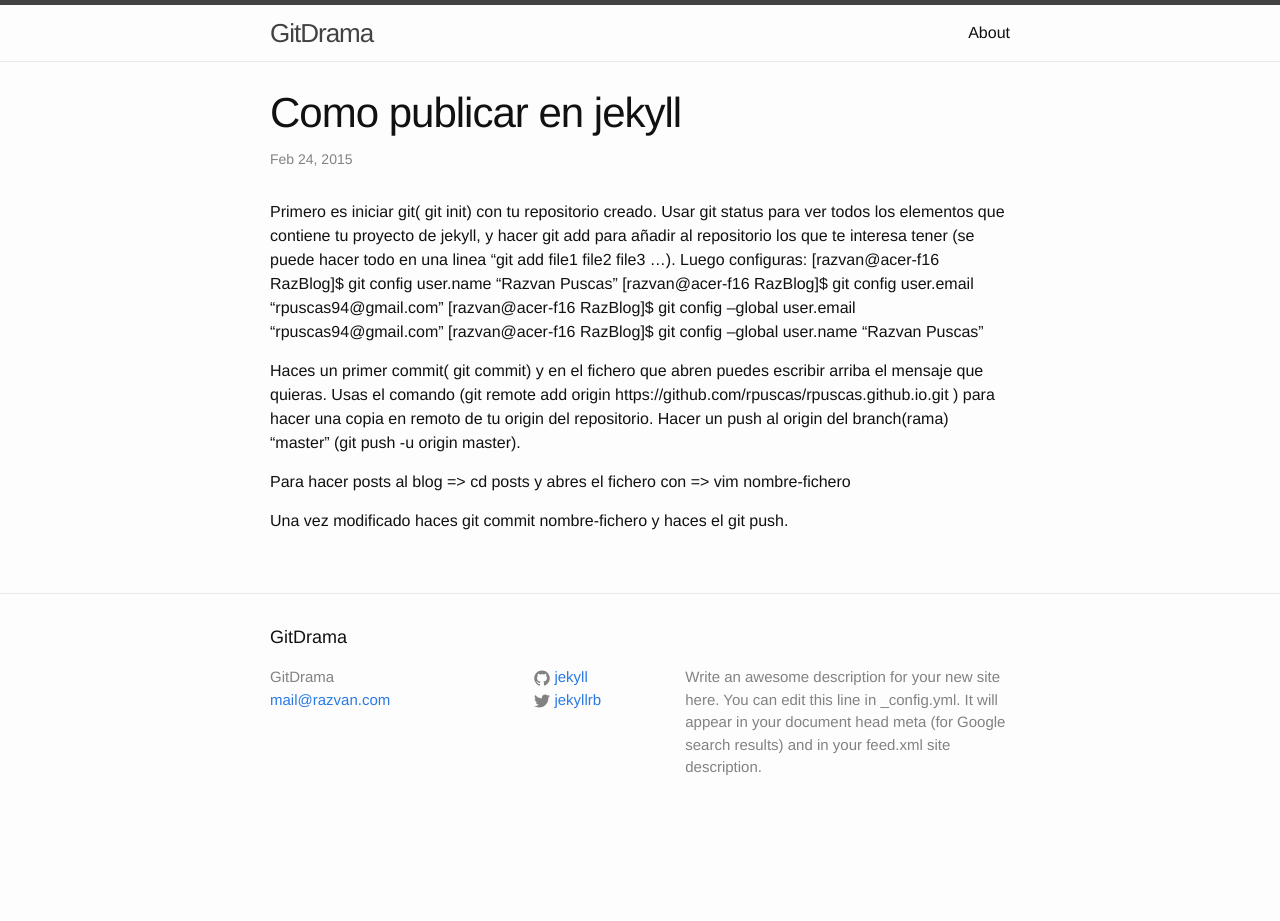
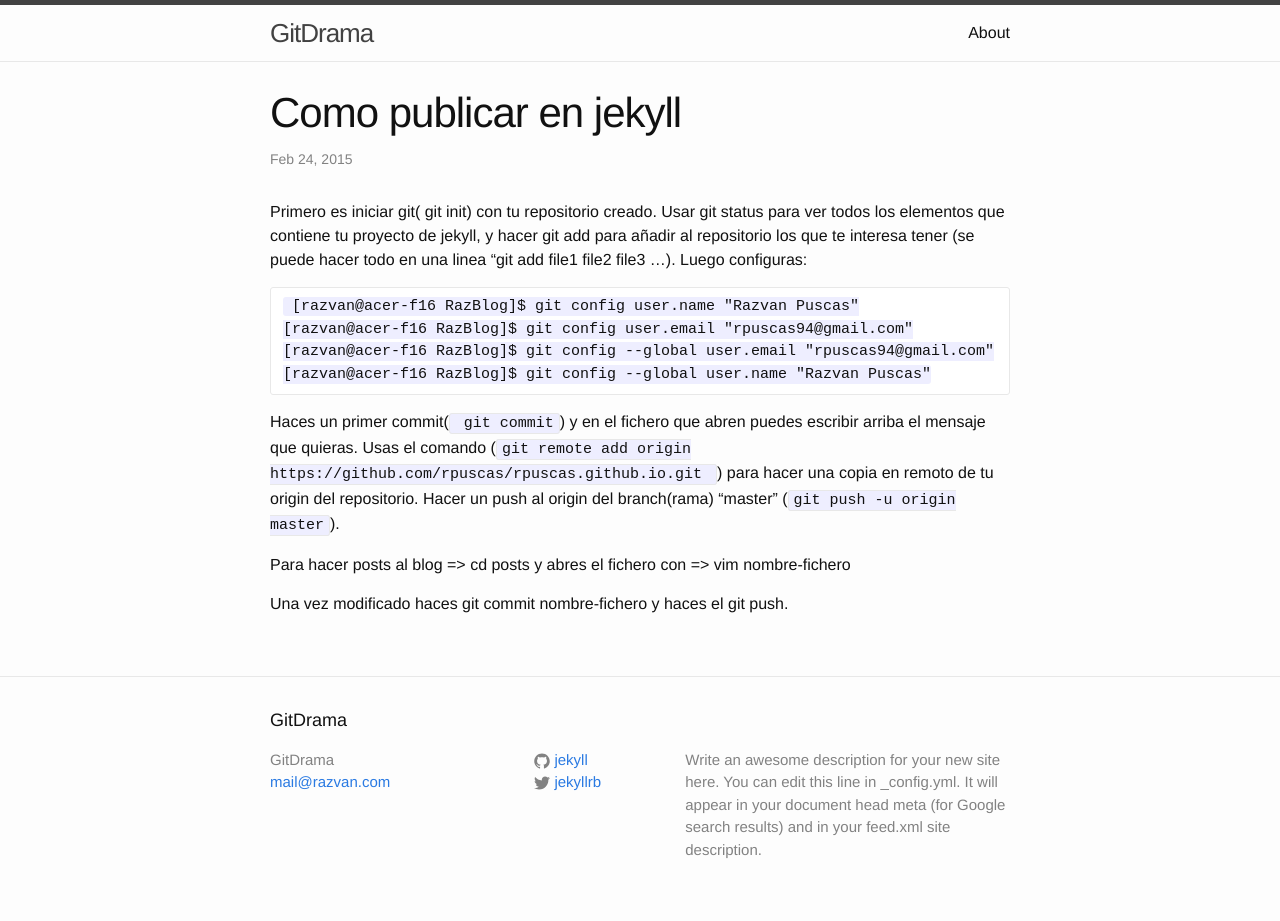
Before and after one commit to rpuscas/rpuscas.github.io, a Jekyll site: the page built from _posts/2015-02-24-welcome-to-jekyll.markdown, in a window 1280 px wide. Built offline with Jekyll 4.4.1, drawn with Linux system fonts in a browser that asks for light colours; before the commit the page ends 900 px from its top, so only the background shows below that.

````diff
--- a/_posts/2015-02-24-welcome-to-jekyll.markdown
+++ b/_posts/2015-02-24-welcome-to-jekyll.markdown
@@ -8,16 +8,17 @@ categories: jekyll update
  todos los elementos que contiene tu proyecto de jekyll, y hacer git add para añadir al
  repositorio los que te interesa tener (se puede hacer todo en una linea "git add file1
  file2 file3 ...). Luego configuras:
+```
  [razvan@acer-f16 RazBlog]$ git config user.name "Razvan Puscas"
 [razvan@acer-f16 RazBlog]$ git config user.email "rpuscas94@gmail.com"
 [razvan@acer-f16 RazBlog]$ git config --global user.email "rpuscas94@gmail.com"
 [razvan@acer-f16 RazBlog]$ git config --global user.name "Razvan Puscas"
-
-Haces un primer commit( git commit) y en el fichero que abren puedes escribir arriba el
+```
+Haces un primer commit(` git commit`) y en el fichero que abren puedes escribir arriba el
 mensaje que quieras.
-Usas el comando (git remote add origin https://github.com/rpuscas/rpuscas.github.io.git
- ) para hacer una copia en remoto de tu origin del repositorio.
-Hacer un push al origin del branch(rama) "master" (git push -u origin master).
+Usas el comando (`git remote add origin https://github.com/rpuscas/rpuscas.github.io.git
+` ) para hacer una copia en remoto de tu origin del repositorio.
+Hacer un push al origin del branch(rama) "master" (`git push -u origin master`).
 
 Para hacer posts al blog => cd posts
 y abres el fichero con => vim nombre-fichero
````
